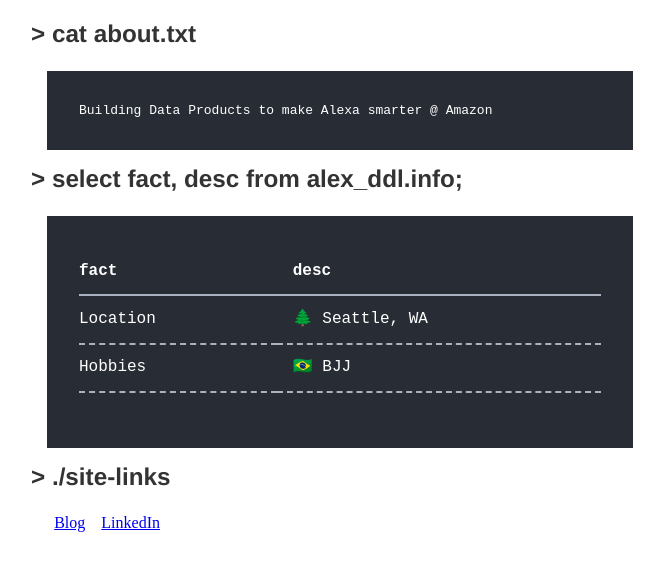
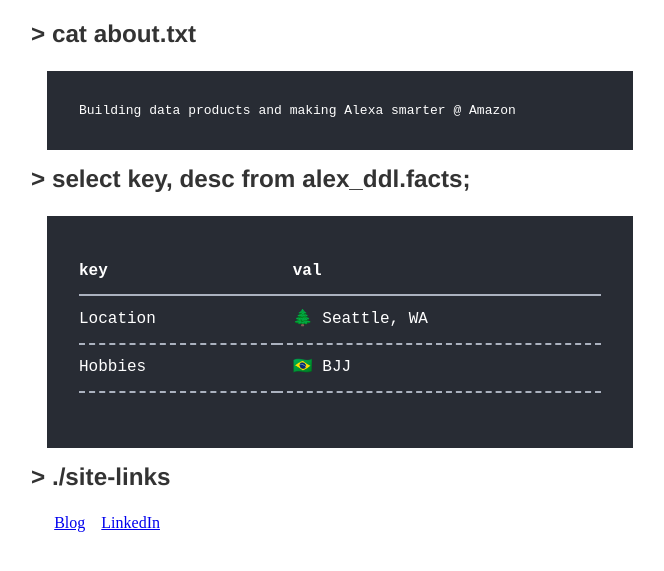
Before and after one commit to lxchavez/alexchavez.codes, a Gatsby site: page / in a window 1280 px wide. Shown: the part 85-656 px from the top of the page, without its empty margins (300-964 px from the left). Built offline with nearby package versions, Linux system fonts and the light colour scheme; Gatsby itself is replaced by a stand-in of ours; what typography-theme-irving would draw is missing.

Commit message:
Minor edits to about content

```diff
--- a/src/pages/index.js
+++ b/src/pages/index.js
@@ -31,13 +31,13 @@
     <Layout>
       <h1>Hello, world! I'm <span style={{ color: `#3498db` }}>Alex</span>.</h1>
       <h2> > cat about.txt</h2>
-      <Output>Building Data Products to make Alexa smarter @ Amazon</Output>
-      <h2>> select fact, desc from alex_ddl.info;</h2>
+      <Output>Building data products and making Alexa smarter @ Amazon</Output>
+      <h2>> select key, desc from alex_ddl.facts;</h2>
       <Output>
         <table>
             <tr style={{ borderBottom: `2px solid #ABB2BF` }}>
-                <th>fact</th>
-                <th>desc</th>
+                <th>key</th>
+                <th>val</th>
             </tr>
             <tr style={{ borderBottom: `2px dashed #ABB2BF` }}>
                 <td>Location</td>
```
